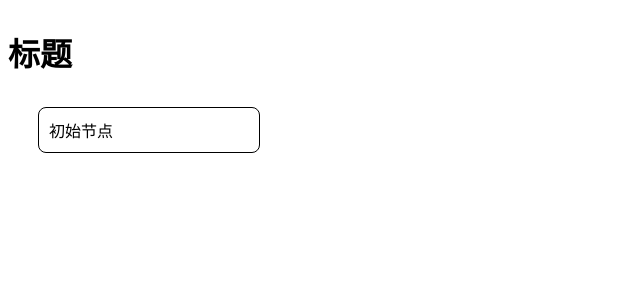
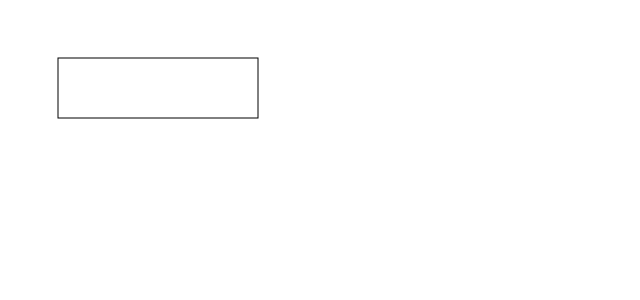
Before and after one commit to Tractor1928/Ai-mind-map, a React (Create React App) app: page / in a window 1280 px wide. Shown: the top 300 px of the page, without its empty margins (0-640 px from the left). Built offline with nearby package versions, Linux system fonts and the light colour scheme.

Commit message:
feat：1.水平方向增加矩形，文字编辑

```diff
--- a/src/App.css
+++ b/src/App.css
@@ -1,38 +1,25 @@
 .App {
-  text-align: center;
+  width: 100%;
+  height: 100vh;
+  overflow: hidden;
 }
 
-.App-logo {
-  height: 40vmin;
-  pointer-events: none;
+.canvas {
+  width: 100%;
+  height: 100vh;
 }
 
-@media (prefers-reduced-motion: no-preference) {
-  .App-logo {
-    animation: App-logo-spin infinite 20s linear;
-  }
+.rectangle {
+  stroke: #000;
+  stroke-width: 1;
+  cursor: pointer;
 }
 
-.App-header {
-  background-color: #282c34;
-  min-height: 100vh;
-  display: flex;
-  flex-direction: column;
-  align-items: center;
-  justify-content: center;
-  font-size: calc(10px + 2vmin);
-  color: white;
+.selected {
+  stroke: #007bff;
+  stroke-width: 2;
 }
 
-.App-link {
-  color: #61dafb;
+text {
+  user-select: none;
 }
-
-@keyframes App-logo-spin {
-  from {
-    transform: rotate(0deg);
-  }
-  to {
-    transform: rotate(360deg);
-  }
-}
--- a/src/App.js
+++ b/src/App.js
@@ -1,96 +1,131 @@
-
 // src/App.js
-import React, { useState, useRef } from 'react';
-import NodeList from './components/NodeList';
-import AIHandler from './handlers/AIHandler';
+import React, { useState } from 'react';
+import './App.css';
 
 function App() {
-  const [nodes, setNodes] = useState([{ id: 1, text: '初始节点', children: [] }]);
-  const [selectedNodeId, setSelectedNodeId] = useState(null);
-  const canvasRef = useRef(null);
-  const startPosition = useRef({ x: 0, y: 0 });
-  const isDragging = useRef(false);
+  const [basePosition, setBasePosition] = useState({ x: 0, y: 0 });
+  const [rectangles, setRectangles] = useState([1]); // 只存储矩形的数量
+  const [selectedRect, setSelectedRect] = useState(null); // 添加新的状态
+  const [texts, setTexts] = useState({}); // 新增：存储文本内容
+  const [editingRect, setEditingRect] = useState(null); // 新增：当前正在编辑的矩形
 
-  const addNode = (parentId) => {
-    setNodes((prevNodes) => {
-      const addNodeRecursive = (nodes) => {
-        return nodes.map((node) => {
-          if (node.id === parentId) {
-            const childCount = node.children.length + 1;
-            const newNode = { id: prevNodes.length + 1, text: `${node.text} ${childCount}`, children: [] };
-            return { ...node, children: [...node.children, newNode] };
-          } else {
-            return { ...node, children: addNodeRecursive(node.children) };
+  React.useEffect(() => {
+    const handleKeyDown = (e) => {
+      if (e.key === 'Tab') {
+        e.preventDefault();
+        setRectangles(prev => [...prev, prev.length + 1]);
       }
-        });
     };
-      return addNodeRecursive(prevNodes);
+
+    document.addEventListener('keydown', handleKeyDown);
+    return () => document.removeEventListener('keydown', handleKeyDown);
+  }, []);
+
+  // 保持原有的移动处理逻辑
+  const handleMouseDown = (e) => {
+    const startX = e.clientX - basePosition.x;
+    const startY = e.clientY - basePosition.y;
+
+    const handleMouseMove = (e) => {
+      setBasePosition({
+        x: e.clientX - startX,
+        y: e.clientY - startY
       });
     };
 
-  const generateAnswer = async (parentId, text) => {
-    const answer = await AIHandler(text);
-    setNodes((prevNodes) => {
-      const addNodeRecursive = (nodes) => {
-        return nodes.map((node) => {
-          if (node.id === parentId) {
-            const childCount = node.children.length + 1;
-            const newNode = { id: prevNodes.length + 1, text: `${answer} ${childCount}`, children: [] };
-            return { ...node, children: [...node.children, newNode] };
-          } else {
-            return { ...node, children: addNodeRecursive(node.children) };
-          }
-        });
-      };
-      return addNodeRecursive(prevNodes);
-    });
+    const handleMouseUp = () => {
+      document.removeEventListener('mousemove', handleMouseMove);
+      document.removeEventListener('mouseup', handleMouseUp);
     };
 
-  const handleSelectNode = (nodeId) => {
-    setSelectedNodeId(nodeId);
+    document.addEventListener('mousemove', handleMouseMove);
+    document.addEventListener('mouseup', handleMouseUp);
   };
 
-  // 画布拖动逻辑...
-  const handleMouseDown = (event) => {
-    isDragging.current = true;
-    startPosition.current = { x: event.clientX, y: event.clientY };
+  // 添加矩形点击处理函数
+  const handleRectClick = (e, id) => {
+    e.stopPropagation(); // 防止事件冒泡到 svg
+    setSelectedRect(id);
   };
 
-  const handleMouseMove = (event) => {
-    if (!isDragging.current) return;
-
-    const dx = event.clientX - startPosition.current.x;
-    const dy = event.clientY - startPosition.current.y;
-
-    if (canvasRef.current) {
-      canvasRef.current.scrollLeft -= dx;
-      canvasRef.current.scrollTop -= dy;
-    }
-
-    startPosition.current = { x: event.clientX, y: event.clientY };
+  // 添加画布点击处理函数，用于取消选择
+  const handleCanvasClick = () => {
+    setSelectedRect(null);
   };
 
-  const handleMouseUp = () => {
-    isDragging.current = false;
+  // 新增：处理双击事件，激活编辑模式
+  const handleRectDoubleClick = (e, id) => {
+    e.stopPropagation();
+    setEditingRect(id);
+  };
+
+  // 新增：处理文本变化
+  const handleTextChange = (id, value) => {
+    setTexts(prev => ({
+      ...prev,
+      [id]: value
+    }));
+  };
+
+  // 新增：处理文本编辑完成
+  const handleTextBlur = () => {
+    setEditingRect(null);
   };
 
   return (
-    <div
-      className="App"
-      ref={canvasRef}
-      style={{ overflow: 'auto', width: '100vw', height: '100vh' }}
+    <div className="App">
+      <svg className="canvas"
         onMouseDown={handleMouseDown}
-      onMouseMove={handleMouseMove}
-      onMouseUp={handleMouseUp}
+        onClick={handleCanvasClick} // 添加画布点击事件
       >
-      <h1>标题</h1>
-      <NodeList
-        nodes={nodes}
-        onAddNode={addNode}
-        onGenerateAnswer={generateAnswer}
-        onSelectNode={handleSelectNode}
-        selectedNodeId={selectedNodeId}
+        {rectangles.map((id, index) => (
+          <g key={id}>
+            <rect
+              x={50 + (index * 220) + basePosition.x}
+              y={50 + basePosition.y}
+              width={200}
+              height={60}
+              className={`rectangle ${selectedRect === id ? 'selected' : ''}`}
+              fill="transparent"
+              onClick={(e) => handleRectClick(e, id)} // 添加点击事件
+              onDoubleClick={(e) => handleRectDoubleClick(e, id)}
             />
+            {editingRect === id ? (
+              <foreignObject
+                x={50 + (index * 220) + basePosition.x}
+                y={50 + basePosition.y}
+                width={200}
+                height={60}
+              >
+                <input
+                  type="text"
+                  value={texts[id] || ''}
+                  onChange={(e) => handleTextChange(id, e.target.value)}
+                  onBlur={handleTextBlur}
+                  autoFocus
+                  style={{
+                    width: '100%',
+                    height: '100%',
+                    border: 'none',
+                    background: 'transparent',
+                    textAlign: 'center',
+                    outline: 'none'
+                  }}
+                />
+              </foreignObject>
+            ) : (
+              <text
+                x={50 + (index * 220) + basePosition.x + 100}
+                y={50 + basePosition.y + 35}
+                textAnchor="middle"
+                dominantBaseline="middle"
+              >
+                {texts[id] || ''}
+              </text>
+            )}
+          </g>
+        ))}
+      </svg>
     </div>
   );
 }
```
Lines whose indentation alone changed are shown as unchanged.
